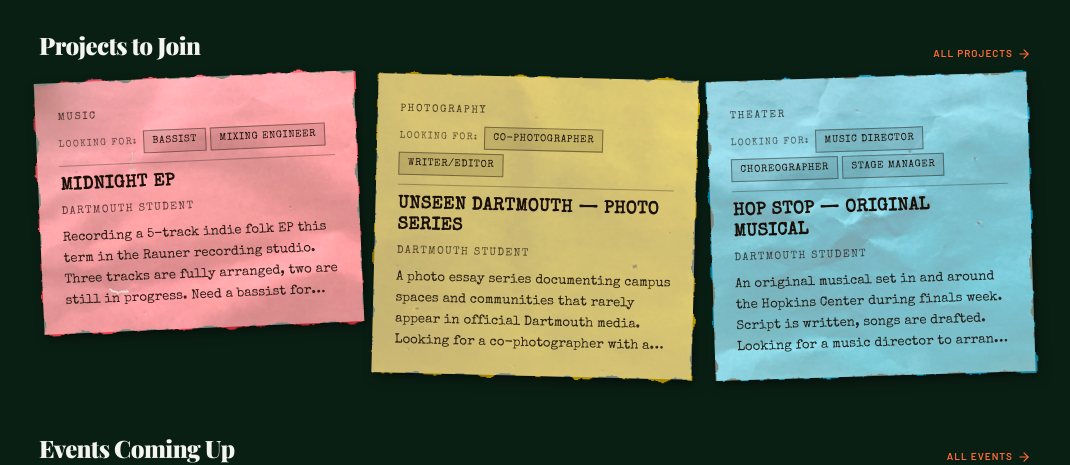
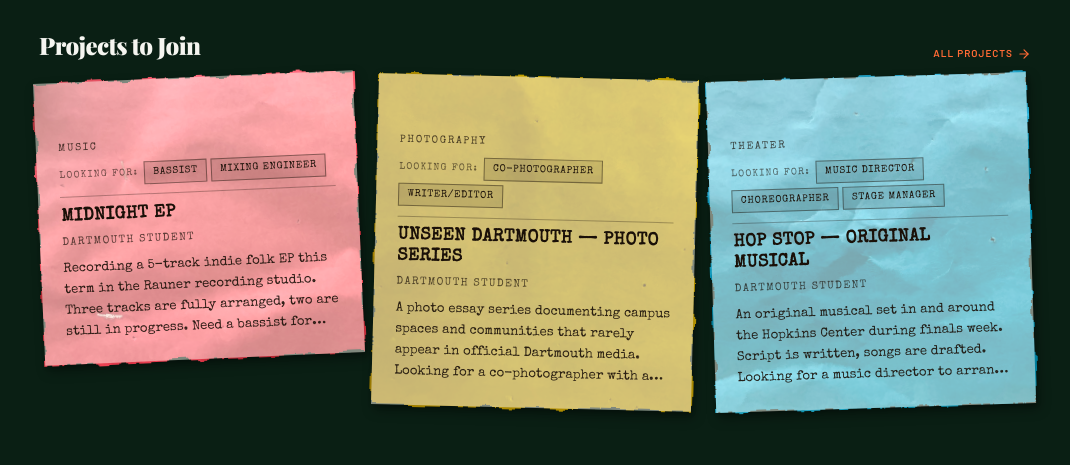
Before and after one commit to aysesuo/dartwork, a Next.js app: page / in a window 1280 px wide. Shown: the part 334-799 px from the top of the page, without its empty margins (105-1175 px from the left). Built offline with nearby package versions, Linux system fonts and the light colour scheme; no server answers; sample sign-in values are in the browser's storage; a web font is replaced by a local one.

Commit message:
Add blank pin zone at top of project cards
Insert a 2.6rem (~42px) empty spacer above all card text so users can
pin without covering any writing. Top padding reduced to 0 to keep
overall card height the same.

Co-Authored-By: Claude Sonnet 4.6 <noreply@anthropic.com>

```diff
--- a/components/project/ProjectCard.tsx
+++ b/components/project/ProjectCard.tsx
@@ -114,7 +114,7 @@ export default function ProjectCard({
         <div
           style={{
             position: "relative",
-            padding: "1.2rem 1.4rem 1.4rem",
+            padding: "0 1.4rem 1.4rem",
             display: "flex",
             flexDirection: "column",
             gap: "0.55rem",
@@ -131,6 +131,9 @@ export default function ProjectCard({
             pointerEvents: "none",
           }}
         />
+
+        {/* ── Pin zone — blank top strip (~10% of card) reserved for pins ── */}
+        <div aria-hidden="true" style={{ height: "2.6rem", flexShrink: 0 }} />
 
         {/* ── Header ── */}
         <div style={{ position: "relative" }}>
```
